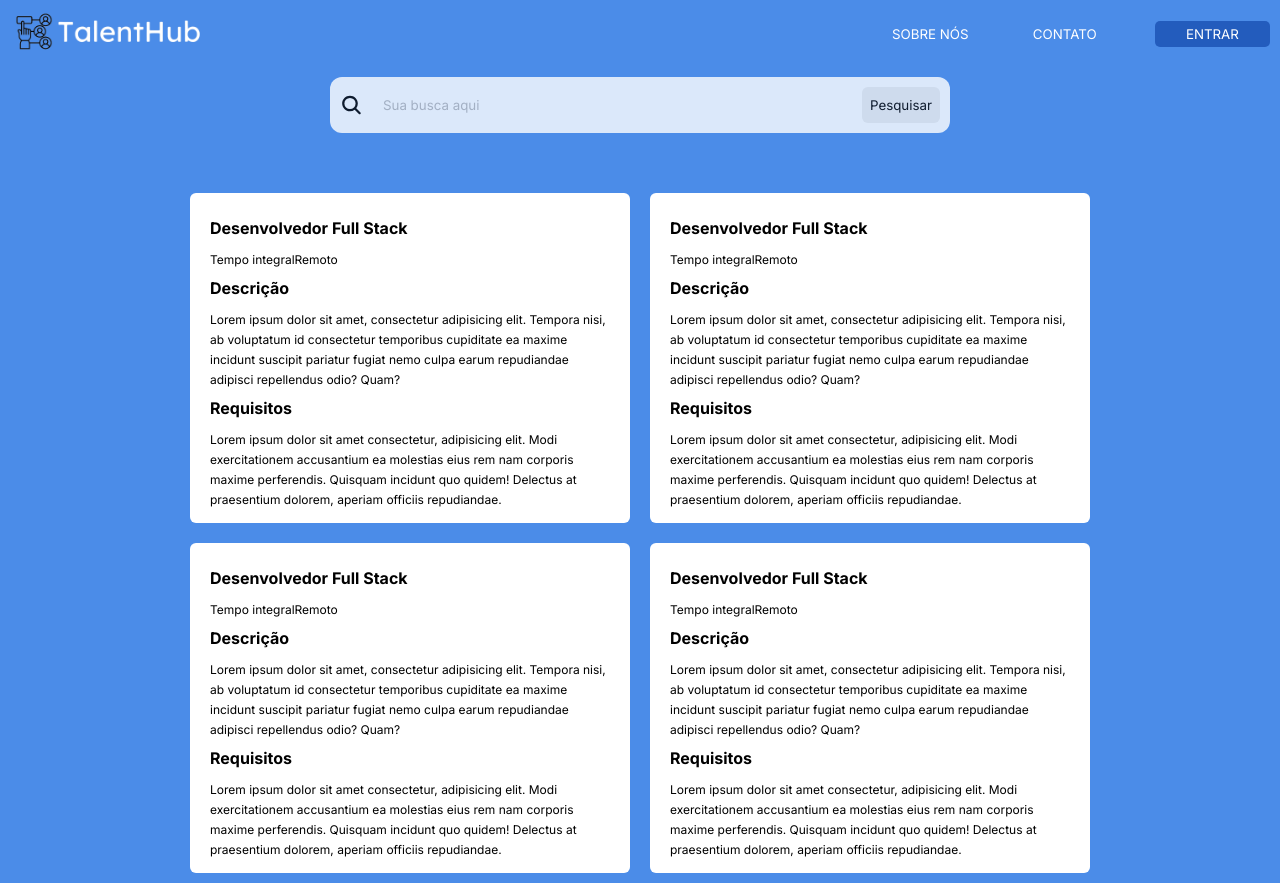
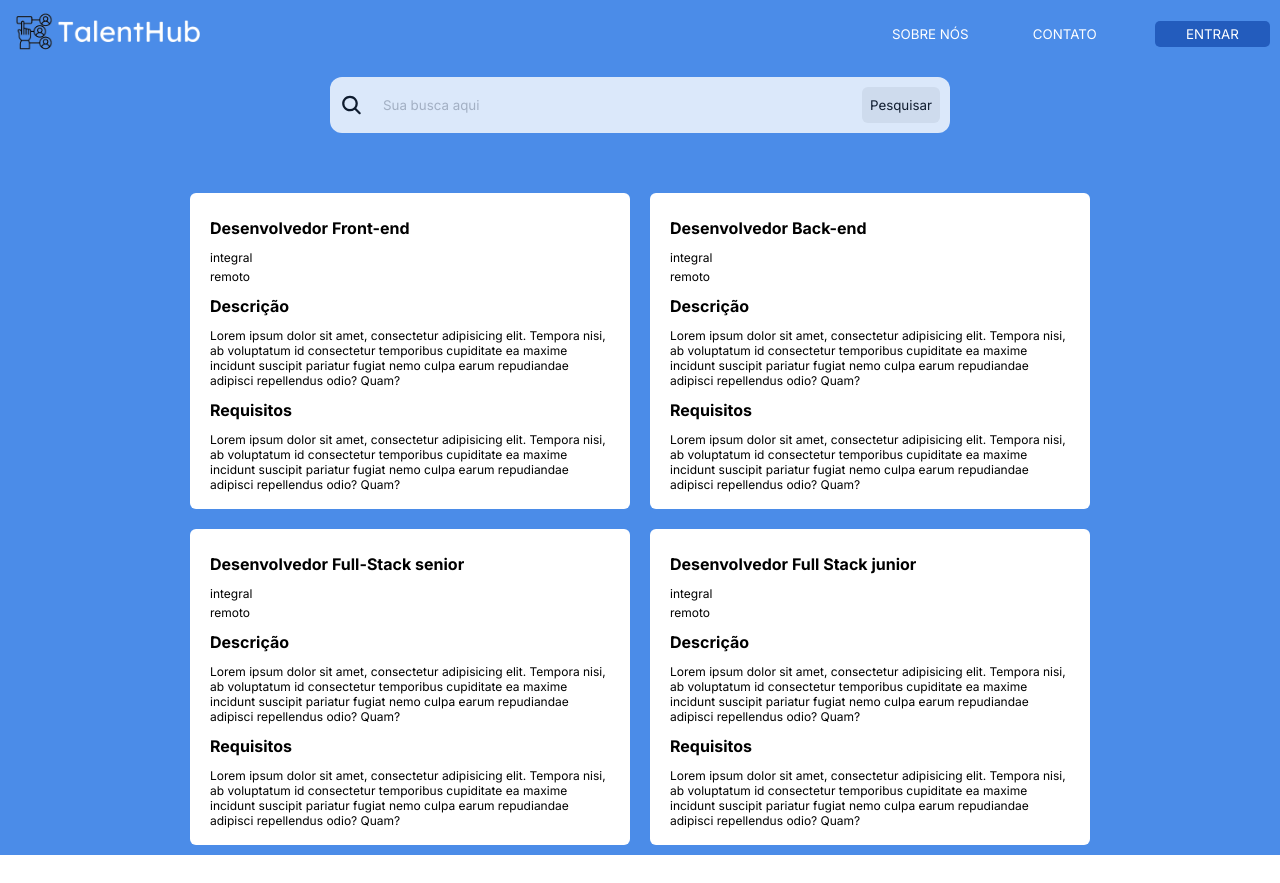
Before and after one commit to RecruiterSelection/Front, a React (Vite) app: page /vacancies in a window 1280 px wide. After the commit the page ends 855 px from the top, so only its background shows below. Built offline with nearby package versions, Linux system fonts and the light colour scheme.

Commit message:
feat: implement vacancie context and mock for vacancie cards redenrizations

```diff
--- a/src/main.tsx
+++ b/src/main.tsx
@@ -2,11 +2,14 @@ import React from "react";
 import ReactDOM from "react-dom/client";
 import { App } from "./App";
 import { BrowserRouter } from "react-router-dom";
+import { VacancieProvider } from "./providers/VacancieContext";
 
 ReactDOM.createRoot(document.getElementById("root")!).render(
   <React.StrictMode>
     <BrowserRouter>
-      <App />
+      <VacancieProvider>
+        <App />
+      </VacancieProvider>
     </BrowserRouter>
   </React.StrictMode>
 );
--- a/src/pages/Vacancies/CardVacancie/index.tsx
+++ b/src/pages/Vacancies/CardVacancie/index.tsx
@@ -1,30 +1,24 @@
 import { CardStyled } from "./style";
+// title, type, time, Description, requireds
 
-export const CardVacancie = () => {
+interface IVacancieProps {
+  vacancie: any;
+}
+export const CardVacancie = ({ vacancie }: IVacancieProps) => {
   return (
     <CardStyled>
       <div>
-        <h2>Desenvolvedor Full Stack</h2>
-        <span>Tempo integral</span>
-        <span>Remoto</span>
+        <h2>{vacancie.title}</h2>
+        <span>{vacancie.time}</span>
+        <span>{vacancie.type}</span>
       </div>
       <div>
         <h2>Descrição</h2>
-        <span>
-          Lorem ipsum dolor sit amet, consectetur adipisicing elit. Tempora
-          nisi, ab voluptatum id consectetur temporibus cupiditate ea maxime
-          incidunt suscipit pariatur fugiat nemo culpa earum repudiandae
-          adipisci repellendus odio? Quam?
-        </span>
+        <span>{vacancie.description}</span>
       </div>
       <div>
         <h2>Requisitos</h2>
-        <span>
-          Lorem ipsum dolor sit amet consectetur, adipisicing elit. Modi
-          exercitationem accusantium ea molestias eius rem nam corporis maxime
-          perferendis. Quisquam incidunt quo quidem! Delectus at praesentium
-          dolorem, aperiam officiis repudiandae.
-        </span>
+        <span>{vacancie.requireds}</span>
       </div>
     </CardStyled>
   );
--- a/src/pages/Vacancies/CardVacancie/style.ts
+++ b/src/pages/Vacancies/CardVacancie/style.ts
@@ -6,11 +6,14 @@ export const CardStyled = styled.li`
   width: 400px;
   min-height: 250px;
   background-color: white;
+
   h2 {
     margin: 10px 0;
   }
 
   span {
     font-size: 12px;
+    display: block;
+    padding: 2px 0px;
   }
 `;
--- a/src/pages/Vacancies/index.tsx
+++ b/src/pages/Vacancies/index.tsx
@@ -2,8 +2,12 @@ import { HeaderComponents } from "../../components/Header";
 import { CardVacancie } from "./CardVacancie";
 import { VacanciesStyle } from "./style";
 import { IoSearch } from "react-icons/io5";
+import { useContext } from "react";
+import { VacancieContext } from "../../providers/VacancieContext";
 
 export const VacanciesPage = () => {
+  const { Vacancies } = useContext(VacancieContext);
+
   return (
     <>
       <HeaderComponents />
@@ -14,10 +18,9 @@ export const VacanciesPage = () => {
           <button type="submit">Pesquisar</button>
         </form>
         <ul>
-          <CardVacancie />
-          <CardVacancie />
-          <CardVacancie />
-          <CardVacancie />
+          {Vacancies.map((vacancie: any) => (
+            <CardVacancie vacancie={vacancie} />
+          ))}
         </ul>
       </VacanciesStyle>
     </>
--- /dev/null
+++ b/src/providers/VacancieContext/index.tsx
@@ -0,0 +1,53 @@
+import { createContext, useState } from "react";
+import { IProviderProps, IVacanciesContext } from "./types";
+
+export const VacancieContext = createContext({} as IVacanciesContext);
+
+const vacancie = [
+  {
+    title: "Desenvolvedor Front-end",
+    type: "remoto",
+    time: "integral",
+    description:
+      "Lorem ipsum dolor sit amet, consectetur adipisicing elit. Tempora nisi, ab voluptatum id consectetur temporibus cupiditate ea maxime incidunt suscipit pariatur fugiat nemo culpa earum repudiandae adipisci repellendus odio? Quam?",
+    requireds:
+      "Lorem ipsum dolor sit amet, consectetur adipisicing elit. Tempora nisi, ab voluptatum id consectetur temporibus cupiditate ea maxime incidunt suscipit pariatur fugiat nemo culpa earum repudiandae adipisci repellendus odio? Quam?",
+  },
+  {
+    title: "Desenvolvedor Back-end",
+    type: "remoto",
+    time: "integral",
+    description:
+      "Lorem ipsum dolor sit amet, consectetur adipisicing elit. Tempora nisi, ab voluptatum id consectetur temporibus cupiditate ea maxime incidunt suscipit pariatur fugiat nemo culpa earum repudiandae adipisci repellendus odio? Quam?",
+    requireds:
+      "Lorem ipsum dolor sit amet, consectetur adipisicing elit. Tempora nisi, ab voluptatum id consectetur temporibus cupiditate ea maxime incidunt suscipit pariatur fugiat nemo culpa earum repudiandae adipisci repellendus odio? Quam?",
+  },
+  {
+    title: "Desenvolvedor Full-Stack senior",
+    type: "remoto",
+    time: "integral",
+    description:
+      "Lorem ipsum dolor sit amet, consectetur adipisicing elit. Tempora nisi, ab voluptatum id consectetur temporibus cupiditate ea maxime incidunt suscipit pariatur fugiat nemo culpa earum repudiandae adipisci repellendus odio? Quam?",
+    requireds:
+      "Lorem ipsum dolor sit amet, consectetur adipisicing elit. Tempora nisi, ab voluptatum id consectetur temporibus cupiditate ea maxime incidunt suscipit pariatur fugiat nemo culpa earum repudiandae adipisci repellendus odio? Quam?",
+  },
+  {
+    title: "Desenvolvedor Full Stack junior",
+    type: "remoto",
+    time: "integral",
+    description:
+      "Lorem ipsum dolor sit amet, consectetur adipisicing elit. Tempora nisi, ab voluptatum id consectetur temporibus cupiditate ea maxime incidunt suscipit pariatur fugiat nemo culpa earum repudiandae adipisci repellendus odio? Quam?",
+    requireds:
+      "Lorem ipsum dolor sit amet, consectetur adipisicing elit. Tempora nisi, ab voluptatum id consectetur temporibus cupiditate ea maxime incidunt suscipit pariatur fugiat nemo culpa earum repudiandae adipisci repellendus odio? Quam?",
+  },
+];
+
+export const VacancieProvider = ({ children }: IProviderProps) => {
+  const [Vacancies, SetVacancies] = useState([...vacancie]);
+
+  return (
+    <VacancieContext.Provider value={{ Vacancies, SetVacancies }}>
+      {children}
+    </VacancieContext.Provider>
+  );
+};
--- /dev/null
+++ b/src/providers/VacancieContext/types.ts
@@ -0,0 +1,26 @@
+import { string } from "zod";
+
+export interface IVacanciesContext {
+  Vacancies: any;
+  SetVacancies: React.Dispatch<React.SetStateAction<any>>;
+}
+
+export interface IProviderProps {
+  children: React.ReactNode;
+}
+
+export interface IVacancie {
+  jobId: string;
+  recruiter: number;
+  recruitersRecruiterId: number;
+  title: string;
+  description: string;
+  requirements: string;
+  responsibilities: string;
+  benefitis: string;
+  location: string;
+  jobType: string;
+  created_at: string;
+  updated_at: string;
+  Applications: string;
+}
```
